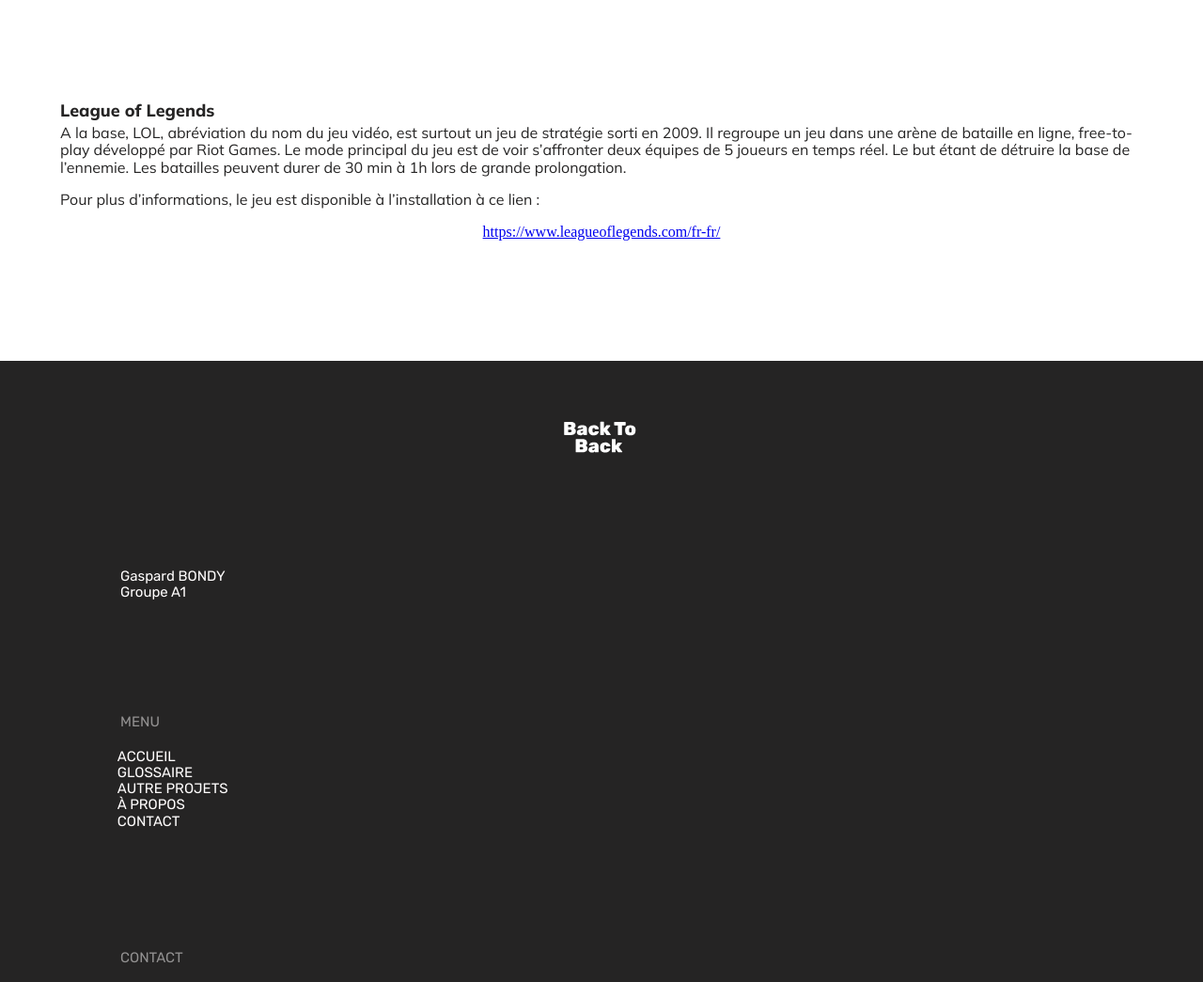
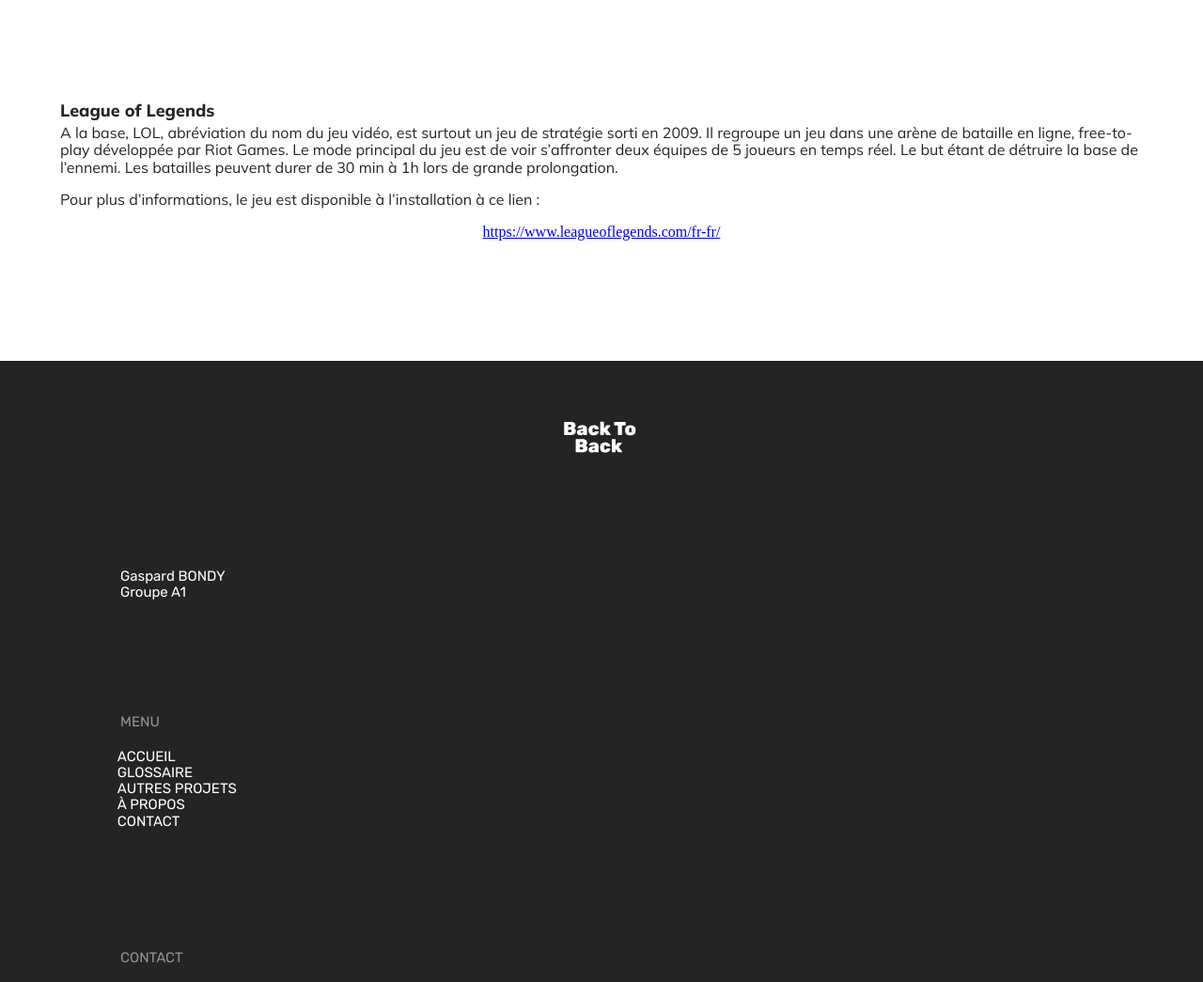
Before and after one commit to MMI-SAE-105/2022-sae105-projet-BONDY-Gaspard, a plain HTML site: page fr/musique_fr.html in a window 1280 px wide. Shown: the part 2300-3345 px from the top of the page at 94% size. Drawn offline with Linux system fonts and the light colour scheme.

Commit message:
correction musique fr

```diff
--- a/fr/musique_fr.html
+++ b/fr/musique_fr.html
@@ -42,7 +42,7 @@
                 <li><a href="/fr/espoir_fr.html">> Sauver la planète</a></li>
                 <li><a href="/fr/regret_fr.html">> Le réchauffement climatique</a></li>
                 <li><a href="/fr/glossaire_fr.html">> Glossaire</a></li>
-                <li><a href="/fr/autreprojets_fr.html">> Autre projets</a></li>
+                <li><a href="/fr/autreprojets_fr.html">> Autres projets</a></li>
                 <li><a href="/fr/apropos_fr.html">> À propos</a></li>
                 <li><a href="/fr/contact_fr.html">> Contact</a></li>
             </ul>
@@ -51,14 +51,14 @@
     <main>
         <p class="musique_article_intro">De nombreuses musiques ont été créer afin de rendre hommage à des grands hommes et grandes femmes malheureusement décédés dans l’exercice de leur fonction ou tout simplement par vieillissement.</p>
         <p class="musique_article_intro">On peut citer par ex : la musique « See you Again » par Wiz Khalifa & Charlie Puth.</p>
-        <p class="musique_article_intro">De base cette musique était la soundtrack de Fast and Furious 7 mais il s’avère finalement d’un hommage à Paul Walker mort accidentellement d’un accident de voiture pendant le tournage du 7e opus de la saga.</p>
+        <p class="musique_article_intro">De base cette musique était la soundtrack de Fast and Furious 7 mais il s’avère finalement d’un hommage à Paul Walker mort accidentellement d’un accident de voiture pendant le tournage du 7ème opus de la saga.</p>
         <p class="musique_article_intro">Revenons sur notre sujet,</p>
         <p class="musique_article_intro">LND c’est quoi ?</p>
         <img src="../public/img/musique_legends_1.webp" alt="Image Musique Legends nerver die">
 
         <article>
             <h3 class="musique_article_texte_tittle">LND, c'est quoi ?</h3>
-            <p class="musique_article_texte_content">C'est avant tout une abréviation de la chason originale qui porte le nom de "Legends Never Die" en francais, "Les légendes ne meurent jamais".</p>
+            <p class="musique_article_texte_content">C'est avant tout une abréviation de la chanson originale qui porte le nom de "Legends Never Die" en francais, "Les légendes ne meurent jamais".</p>
             <p class="musique_article_texte_content">Celle-ci a été écrite par la <strong>Riot Games Music, Alex Seaver of Mako, Oliver.</strong> Elle est aussi en collaboration avec l'artiste portant le nom de <strong>Against The Current.</strong></p>
             <p class="musique_article_texte_content">A l'origine, cette chanson a été utiliser comme chanson officielle pour les championnats du monde de la <strong>saison 2017</strong> du jeu <strong>League of Legends.</strong></p>
             <p class="musique_article_texte_content">
@@ -76,7 +76,7 @@
         </article>
         <article>
             <h3 class="musique_article_texte_tittle">League of Legends</h3>
-            <p class="musique_article_texte_content">A la base, LOL, abréviation du nom du jeu vidéo, est surtout un jeu de stratégie sorti en 2009. Il regroupe un jeu dans une arène de bataille en ligne, free-to-play développé par Riot Games. Le mode principal du jeu est de voir s’affronter deux équipes de 5 joueurs en temps réel. Le but étant de détruire la base de l’ennemie. Les batailles peuvent durer de 30 min à 1h lors de grande prolongation.</p>
+            <p class="musique_article_texte_content">A la base, LOL, abréviation du nom du jeu vidéo, est surtout un jeu de stratégie sorti en 2009. Il regroupe un jeu dans une arène de bataille en ligne, free-to-play développée par Riot Games. Le mode principal du jeu est de voir s’affronter deux équipes de 5 joueurs en temps réel. Le but étant de détruire la base de l’ennemi. Les batailles peuvent durer de 30 min à 1h lors de grande prolongation.</p>
             <p class="musique_article_texte_content">Pour plus d’informations, le jeu est disponible à l’installation à ce lien :</p>
             <div class="musique_article_texte_link">
             <a href="https://www.leagueoflegends.com/fr-fr/" target="_blank">https://www.leagueoflegends.com/fr-fr/</a>
@@ -96,7 +96,7 @@
         <ul class="liens_footer">
         <li><a class="liens_footer" href="/index.html">ACCUEIL</a></li>
         <li><a class="liens_footer" href="/fr/glossaire_fr.html">GLOSSAIRE</a></li>
-        <li><a class="liens_footer" href="/fr/autreprojets_fr.html">AUTRE PROJETS</a></li>
+        <li><a class="liens_footer" href="/fr/autreprojets_fr.html">AUTRES PROJETS</a></li>
         <li><a class="liens_footer" href="/fr/apropos_fr.html">À PROPOS</a></li>
         <li><a class="liens_footer" href="/fr/contact_fr.html">CONTACT</a></li>
         </ul>
```
